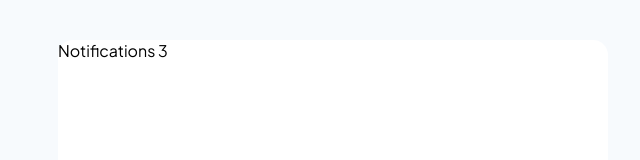
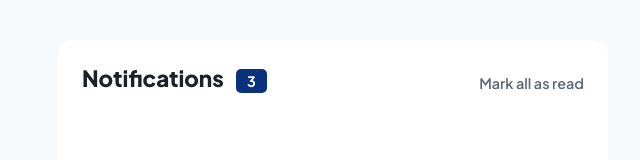
Before and after one commit to jairpss/notifications-page, a plain HTML site: page index.html in a window 1280 px wide. Shown: the whole page, without its empty margins (307-947 px from the left). Drawn offline with Linux system fonts and the light colour scheme.

Commit message:
header done

```diff
--- a/index.html
+++ b/index.html
@@ -17,7 +17,8 @@
 <body>
   <main>
     <header>
-      Notifications 3
+      <h2>Notifications <span>3</span></h2>
+      <p>Mark all as read</p>
     </header>
     <div></div>
   </main>
--- a/style.css
+++ b/style.css
@@ -37,3 +37,33 @@ main{
     margin: 40px auto;
     border-radius: 15px;
 }
+
+header {
+    padding: 1.5rem;
+    display: flex;
+    align-items: flex-end;
+    justify-content: space-between;
+}
+
+header h2{
+    font-size: 1.4rem;
+    font-weight: 800;
+    color: var(--very-dark-blue);
+}
+
+header h2 span{
+    background-color: var(--blue);
+    color: var(--white);
+    font-size: .9rem;
+    font-weight: 700;
+    padding: 0.2rem 0.7rem;
+    border-radius: 5px;
+    margin-left: .5rem;
+
+}
+
+header p{
+    font-size: .9rem;
+    font-weight: 600;
+    color: var(--dark-grayish-blue);
+}
```
